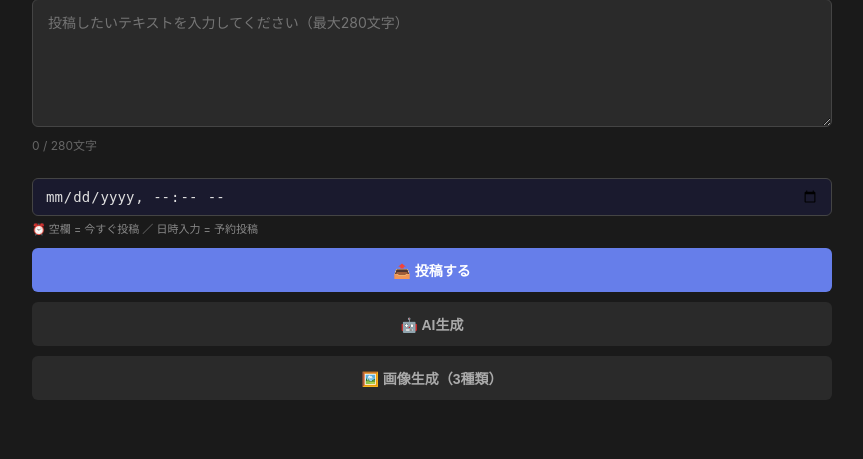
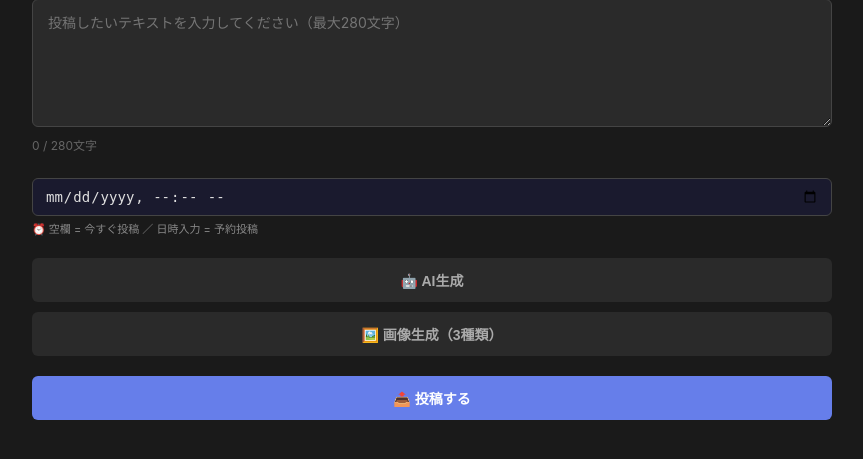
Before and after one commit to tubakido-byte/bep-post-generator, a Flask app: page / in a window 1280 px wide. Shown: the part 288-747 px from the top of the page, without its empty margins (208-1071 px from the left). Run offline with Flask 3, Linux system fonts and the light colour scheme; data that the repository does not hold is empty.

Commit message:
Move 投稿する button to bottom of each section (after patterns)
Co-Authored-By: Claude Sonnet 4.6 <noreply@anthropic.com>

```diff
--- a/templates/dashboard.html
+++ b/templates/dashboard.html
@@ -40,7 +40,6 @@
                 <input type="datetime-local" id="short-schedule-time">
                 <span class="schedule-hint">⏰ 空欄 = 今すぐ投稿 ／ 日時入力 = 予約投稿</span>
             </div>
-            <button onclick="postText('short')">📤 投稿する</button>
             <button class="secondary" onclick="generatePatterns('short')">🤖 AI生成</button>
             <button class="secondary" onclick="generateImagesFromText('short')">🖼️ 画像生成（3種類）</button>
             <div id="short-loading" class="loading-message">⏳ 1分～2分程お待ちください...</div>
@@ -54,6 +53,7 @@
                 <button id="short-image-btn" class="secondary" style="margin-top:15px;display:none;" onclick="generateImages('short')">🖼️ 画像生成（3種類）</button>
                 <div id="short-image-loading" class="loading-message">⏳ 画像生成中（1〜2分）...</div>
             </div>
+            <button onclick="postText('short')" style="margin-top:20px;">📤 投稿する</button>
 
             <!-- 画像選択エリア -->
             <div id="short-image-section" style="margin-top:30px;display:none;">
@@ -103,7 +103,6 @@
                     <input type="datetime-local" id="news-schedule-time">
                     <span class="schedule-hint">⏰ 空欄 = 今すぐ投稿 ／ 日時入力 = 予約投稿</span>
                 </div>
-                <button onclick="postText('news')">📤 投稿する</button>
                 <button class="secondary" onclick="generatePatterns('news')">🤖 AI生成</button>
                 <div id="news-loading" class="loading-message">⏳ 1分～2分程お待ちください...</div>
             </div>
@@ -117,6 +116,7 @@
                 <button id="news-image-btn" class="secondary" style="margin-top:15px;display:none;" onclick="generateImages('news')">🖼️ 画像生成（3種類）</button>
                 <div id="news-image-loading" class="loading-message">⏳ 画像生成中（1〜2分）...</div>
             </div>
+            <button onclick="postText('news')" style="margin-top:20px;">📤 投稿する</button>
 
             <!-- 画像選択エリア -->
             <div id="news-image-section" style="margin-top:30px;display:none;">
```
